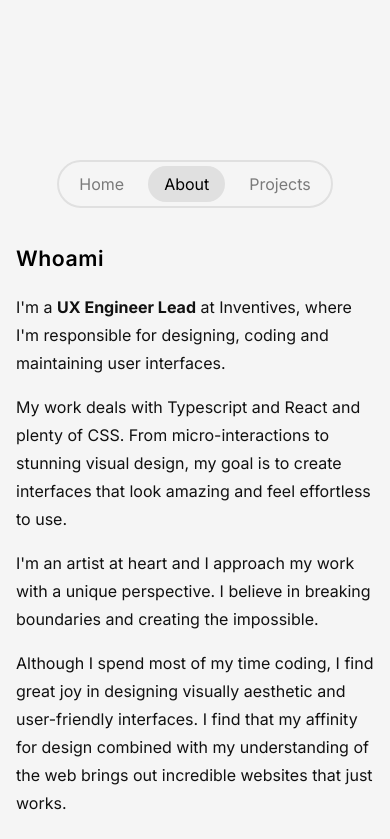
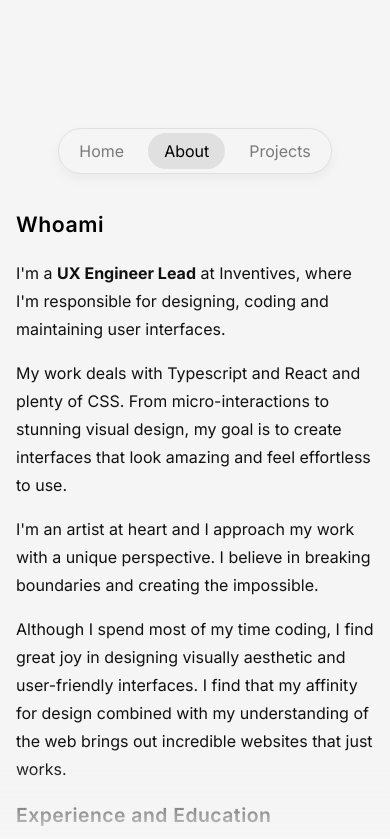
Before and after one commit to rajbirjohar/me, a Next.js app: page /about in a window 390 px wide. Shown: the top 839 px of the page. Built offline with nearby package versions, Linux system fonts and the light colour scheme.

Commit message:
Added gradient border

```diff
--- a/app/globals.scss
+++ b/app/globals.scss
@@ -66,6 +66,11 @@
 @media (prefers-color-scheme: dark) {
   :root {
   }
+}
+
+* {
+  scrollbar-width: thin;
+  scrollbar-color: var(--gray-8) transparent;
 }
 
 /*
--- a/app/layout.module.scss
+++ b/app/layout.module.scss
@@ -1,8 +1,22 @@
 .main {
   width: 100%;
-  margin: 10rem auto 5rem;
-  padding: 0 var(--space-md);
+  margin: 0 auto;
+  padding: 10rem var(--space-md) 5rem;
   display: flex;
   flex-direction: column;
   gap: var(--space-xl);
 }
+
+.gradient {
+  position: fixed;
+  bottom: 0;
+  height: 5rem;
+  width: 100%;
+  background: linear-gradient(0deg, var(--bg) 0%, transparent 100%);
+}
+
+@media screen and (max-width: 768px) {
+  .main {
+    padding-top: 8rem;
+  }
+}
--- a/app/layout.tsx
+++ b/app/layout.tsx
@@ -22,6 +22,7 @@ export default function RootLayout({
           <Header />
           {children}
         </main>
+        <div className={styles.gradient} aria-hidden />
       </body>
     </html>
   );
--- a/core/common/Header/styles.module.scss
+++ b/core/common/Header/styles.module.scss
@@ -5,7 +5,8 @@
   nav {
     display: flex;
     gap: var(--space-sm);
-    border: 2px solid var(--gray-10);
+    border: 1px solid var(--gray-10);
+    box-shadow: var(--nav-shadow);
     padding: var(--space-xs);
     border-radius: 24px;
     a {
```
Also changed, not shown: app/(information)/page.module.scss (+9 -0 lines).
